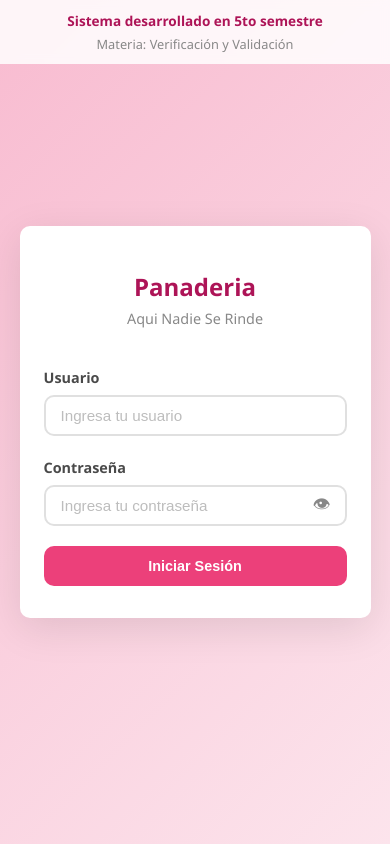
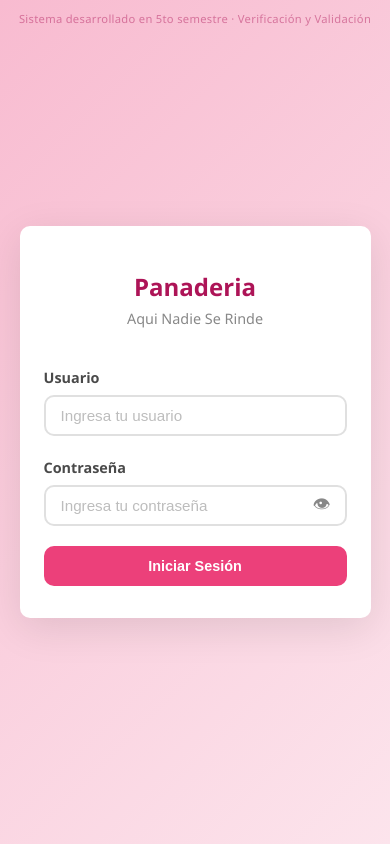
Before and after one commit to ecuswmaybelin/Borrador_S_P_Basico_V_V, a PHP site: page /pages/login.php in a window 390 px wide. Run offline with PHP 8.4, Linux system fonts and the light colour scheme.

Commit message:
fix: posicion ojo dentro del input (flex wrapper), texto academico sutil marca de agua

```diff
--- a/frontend/css/styles.css
+++ b/frontend/css/styles.css
@@ -942,22 +942,13 @@ select.form-control {
     left: 0;
     width: 100%;
     text-align: center;
-    padding: 12px 16px;
-    background-color: rgba(255, 255, 255, 0.85);
-    backdrop-filter: blur(4px);
+    padding: 10px 16px;
+    font-size: 0.8rem;
+    letter-spacing: 0.3px;
+    color: var(--color-primario-oscuro);
+    opacity: 0.45;
     z-index: 10;
-}
-
-.login-academic-info .academic-semester {
-    color: var(--color-primario-oscuro);
-    font-size: 0.95rem;
-    font-weight: 600;
-    margin-bottom: 2px;
-}
-
-.login-academic-info .academic-subject {
-    color: var(--color-texto-claro);
-    font-size: 0.85rem;
+    pointer-events: none;
 }
 
 .login-card {
@@ -987,6 +978,8 @@ select.form-control {
 
 .password-wrapper {
     position: relative;
+    display: flex;
+    align-items: center;
 }
 
 .password-wrapper .form-control {
@@ -1092,11 +1085,7 @@ select.form-control {
         padding: 10px 12px;
     }
 
-    .login-academic-info .academic-semester {
-        font-size: 0.85rem;
-    }
-
-    .login-academic-info .academic-subject {
-        font-size: 0.8rem;
+    .login-academic-info {
+        font-size: 0.7rem;
     }
 }
--- a/pages/login.php
+++ b/pages/login.php
@@ -9,8 +9,7 @@
 <body>
     <div class="login-container">
         <div class="login-academic-info">
-            <p class="academic-semester">Sistema desarrollado en 5to semestre</p>
-            <p class="academic-subject">Materia: Verificación y Validación</p>
+            Sistema desarrollado en 5to semestre &middot; Verificación y Validación
         </div>
 
         <div class="login-card">
```
